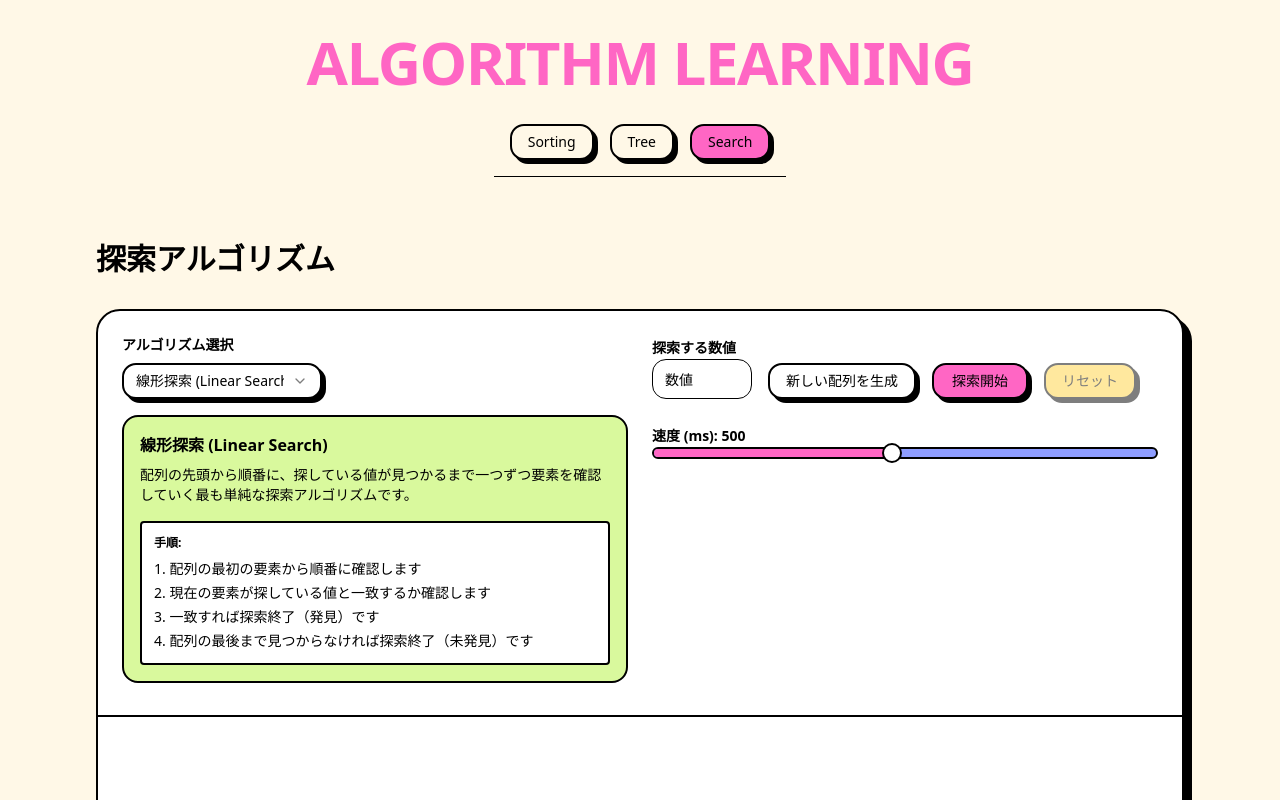
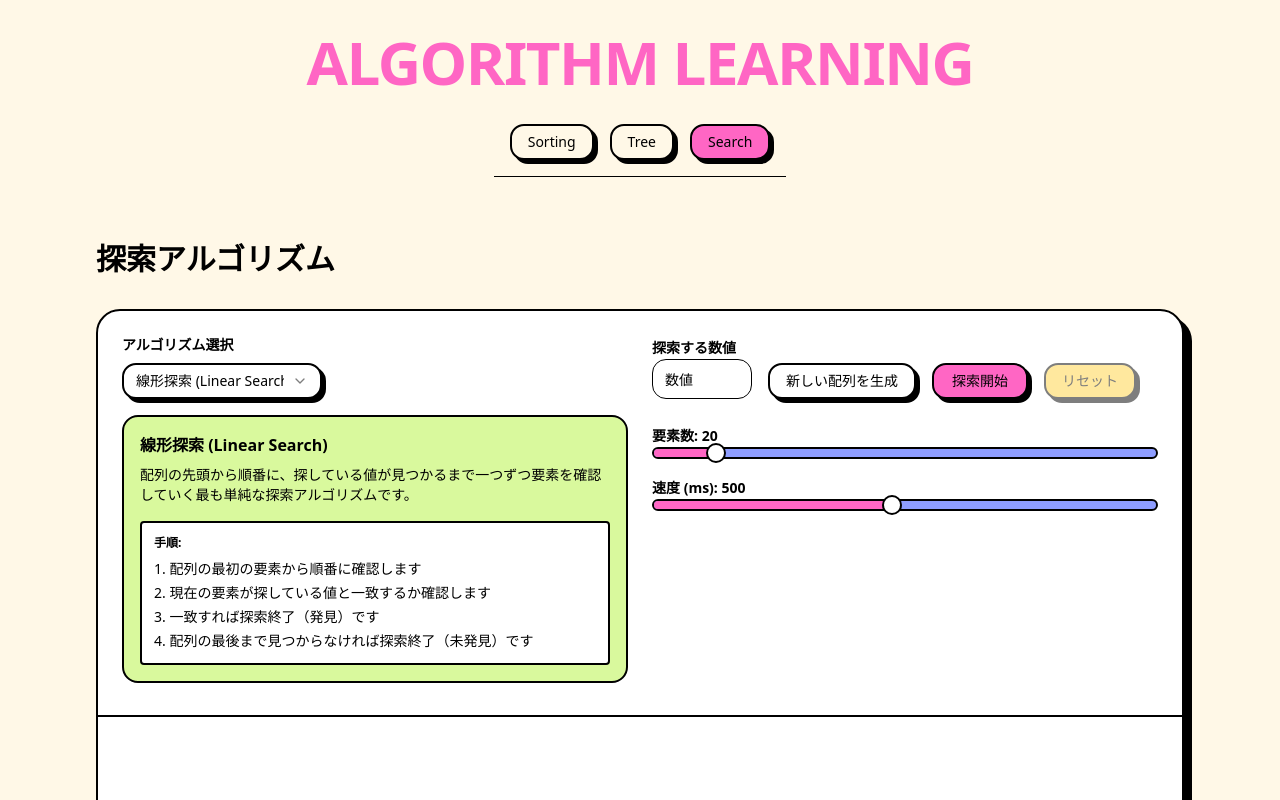
Before and after one commit to ks1590/algorithm-learning-app, a React (Vite) app: page /search in a window 1280 px wide. Shown: the top 800 px of the page. Built offline with nearby package versions, Linux system fonts and the light colour scheme.

Commit message:
feat: Add configurable element count slider and dynamic array generation with unique numbers.

```diff
--- a/src/components/SearchVisualizer.tsx
+++ b/src/components/SearchVisualizer.tsx
@@ -68,6 +68,7 @@ export function SearchVisualizer() {
   const [currentStep, setCurrentStep] = useState<SearchStep | BinarySearchStep | JumpSearchStep | InterpolationSearchStep | null>(null);
   const [foundIndex, setFoundIndex] = useState<number | null>(null);
   const [speed, setSpeed] = useState(500);
+  const [elementCount, setElementCount] = useState(20);
   const [message, setMessage] = useState('');
 
   // Refs for controlling the search loop
@@ -80,7 +81,7 @@ export function SearchVisualizer() {
 
   useEffect(() => {
     generateArray();
-  }, []);
+  }, [elementCount]); // Regenerate when count changes
 
   // When switching to binary search, sort the array
   useEffect(() => {
@@ -91,7 +92,15 @@ export function SearchVisualizer() {
   }, [algorithm]);
 
   const generateArray = () => {
-    const newArray = Array.from({ length: 20 }, () => Math.floor(Math.random() * 100));
+    const uniqueNumbers = new Set<number>();
+    const maxVal = Math.max(100, elementCount * 3); // Ensure enough range for unique numbers
+
+    while (uniqueNumbers.size < elementCount) {
+        uniqueNumbers.add(Math.floor(Math.random() * maxVal));
+    }
+
+    const newArray = Array.from(uniqueNumbers);
+
     if (algorithm === 'binary' || algorithm === 'jump' || algorithm === 'interpolation') {
         newArray.sort((a, b) => a - b);
     }
@@ -321,6 +330,19 @@ export function SearchVisualizer() {
                         </Button>
                     </div>
 
+                    <div className="space-y-4">
+                        <div className="space-y-2">
+                            <label className="text-sm font-bold">要素数: {elementCount}</label>
+                            <Slider
+                                value={[elementCount]}
+                                onValueChange={(val) => setElementCount(val[0])}
+                                min={10}
+                                max={100}
+                                step={1}
+                                disabled={isSearching}
+                            />
+                        </div>
+
                         <div className="space-y-2">
                             <label className="text-sm font-bold">速度 (ms): {speed}</label>
                             <Slider
@@ -330,6 +352,7 @@ export function SearchVisualizer() {
                                 max={1000}
                                 step={50}
                             />
+                        </div>
                     </div>
                 </div>
             </div>
```
Lines whose indentation alone changed are shown as unchanged.
